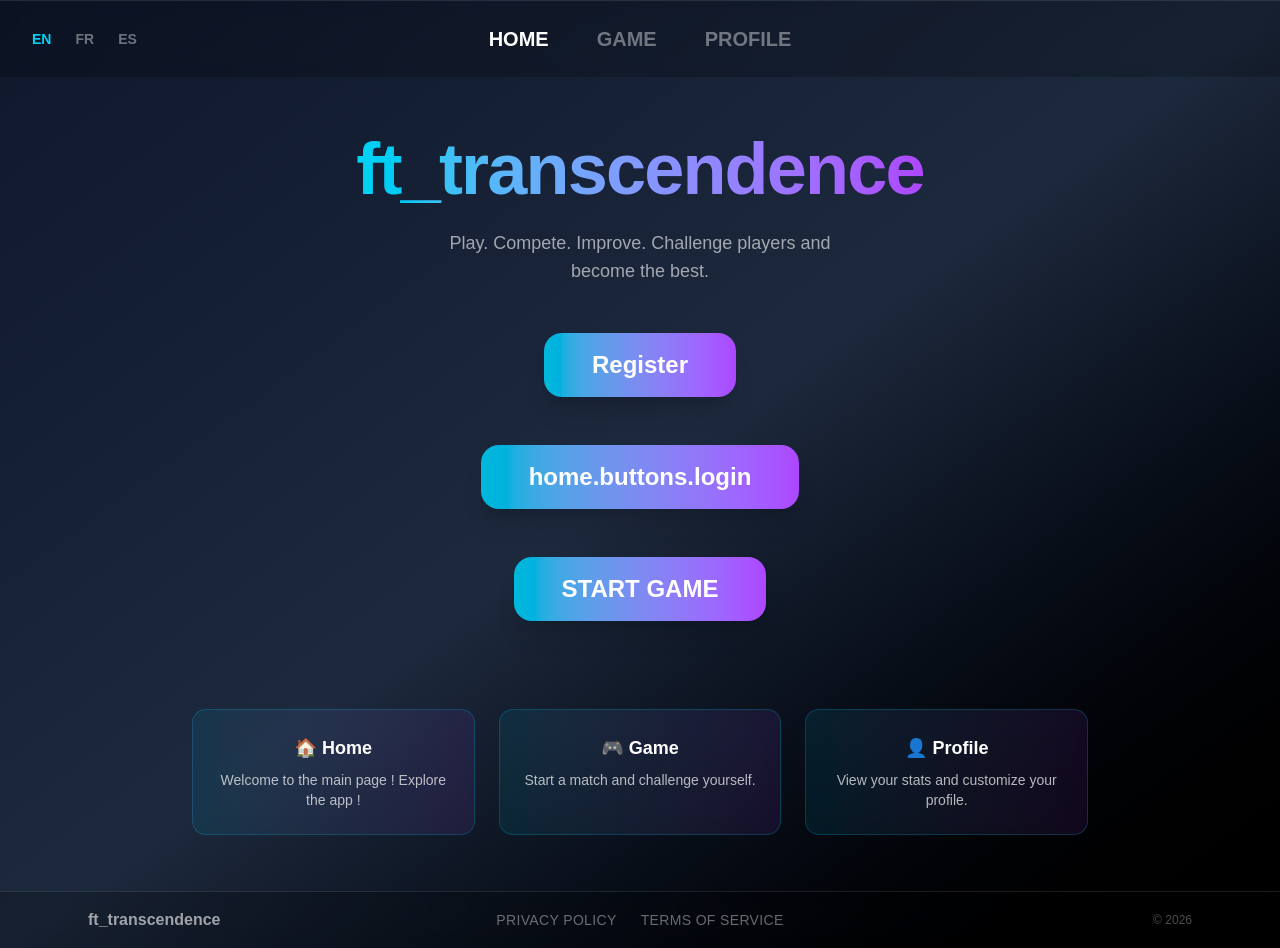
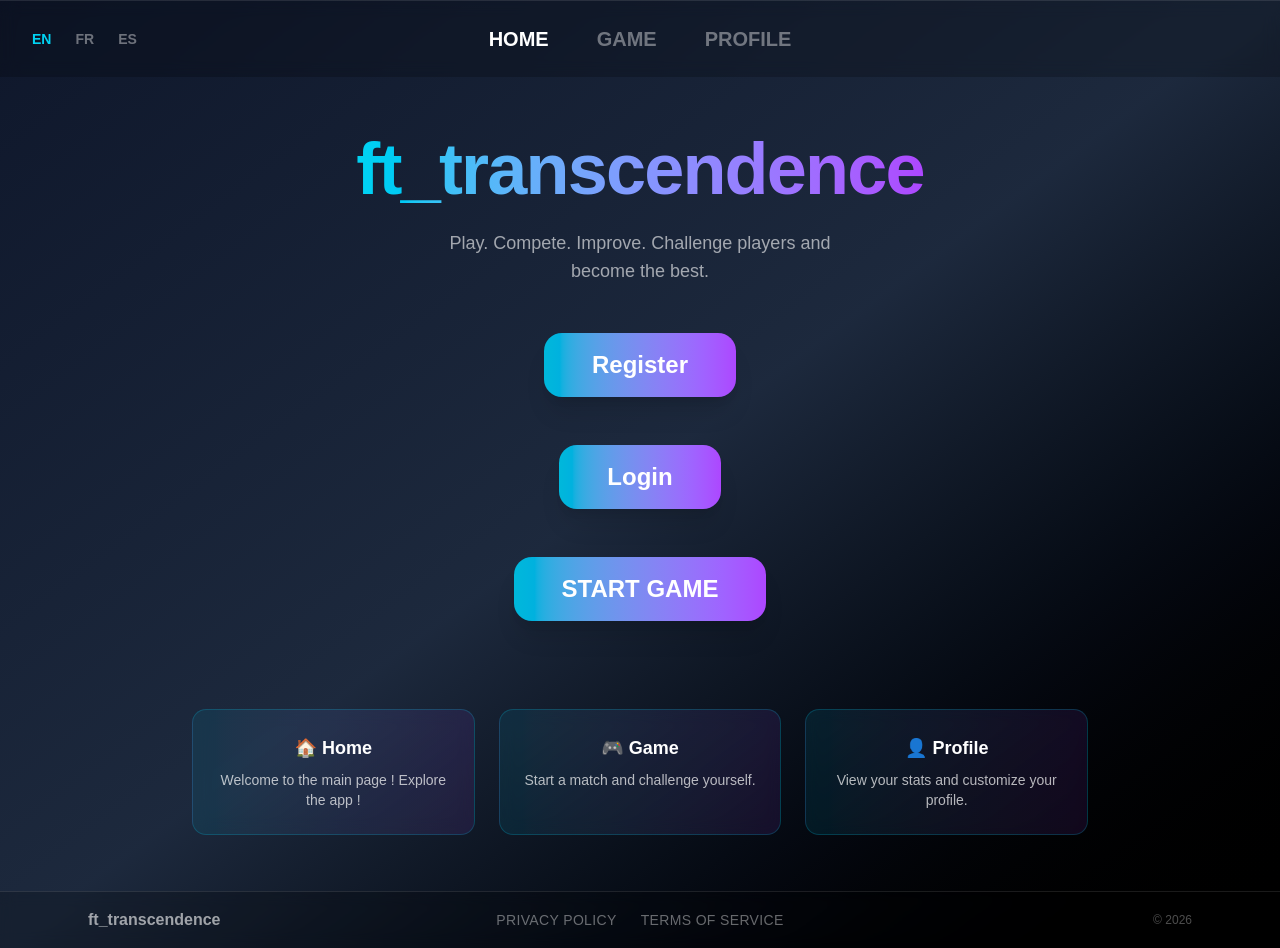
Before and after one commit to team-Segfault-Society-42/Ft_transcendence, a React app in the folder frontend/: page / in a window 1280 px wide. Built offline with nearby package versions, Linux system fonts and the light colour scheme; the HTML template or start-up script is replaced by a standard one.

Commit message:
test login button valid

```diff
--- a/frontend/src/components/layout/LoginModal.tsx
+++ b/frontend/src/components/layout/LoginModal.tsx
@@ -37,14 +37,14 @@ export default function LoginModal(props) {
         try {
             setIsLoading(true)
             await userService.userLogin(data)
-            navigate("/home")
-            toast.success(t("login.success"), { position: "top-left" })
+            navigate("/")
+            toast.success(t("auth.success"), { position: "top-left" })
             form.reset()
             setTimeout(() => {props.onClose();}, 2000 )
         } catch (error: any) {
             const serverMessage = error.response?.data?.message || error.message
 			const finalMessage = Array.isArray(serverMessage) ? serverMessage[0] : serverMessage
-            toast.error(t("login.error") + finalMessage, { position: "bottom-right" })
+            toast.error(t("auth.error") + finalMessage, { position: "bottom-right" })
         } finally {
             setIsLoading(false)
         }
--- a/frontend/src/i18n/en.json
+++ b/frontend/src/i18n/en.json
@@ -13,6 +13,7 @@
         },
         "buttons":{
             "register": "Register",
+            "login": "Login",
             "start": "START GAME"
         },
         "cards":{
--- a/frontend/src/i18n/es.json
+++ b/frontend/src/i18n/es.json
@@ -14,6 +14,7 @@
       },
       "buttons": {
         "register": "Registrarse",
+        "login": "Se conectar",
         "start": "INICIAR PARTIDA"
       },
       "cards": {
--- a/frontend/src/i18n/fr.json
+++ b/frontend/src/i18n/fr.json
@@ -13,6 +13,7 @@
         },
         "buttons":{
             "register": "S'enregistrer",
+            "login": "Se connecter",
             "start": "LANCER LA PARTIE"
         },
         "cards":{
```
